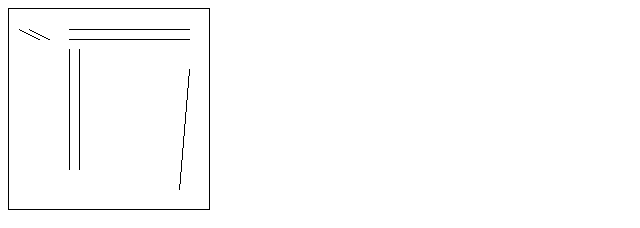
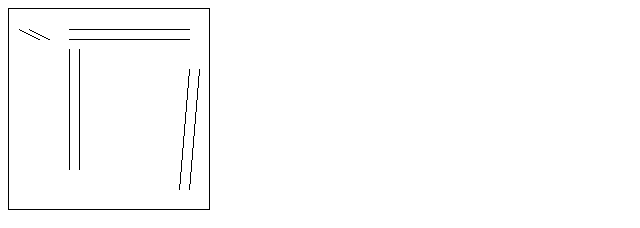
Before and after one commit to 1054254/Computer-Graphics, a plain HTML site: page plotLine_Opdracht_1.html in a window 1280 px wide. Shown: the full height of the page, 0-640 px from the left. Drawn offline with Linux system fonts and the light colour scheme.

Commit message:
fix: add additional test cases for line plotting function

```diff
--- a/plotLine_Opdracht_1.html
+++ b/plotLine_Opdracht_1.html
@@ -47,6 +47,7 @@ plotLine(70, 40, 70, 160);
 plotLine(180, 20, 60, 20);
 plotLine(60, 30, 180, 30);
 plotLine(170, 180, 180, 60);
+plotLine(190, 60, 180, 180);
 
 </script>
 </body> </html>
```
